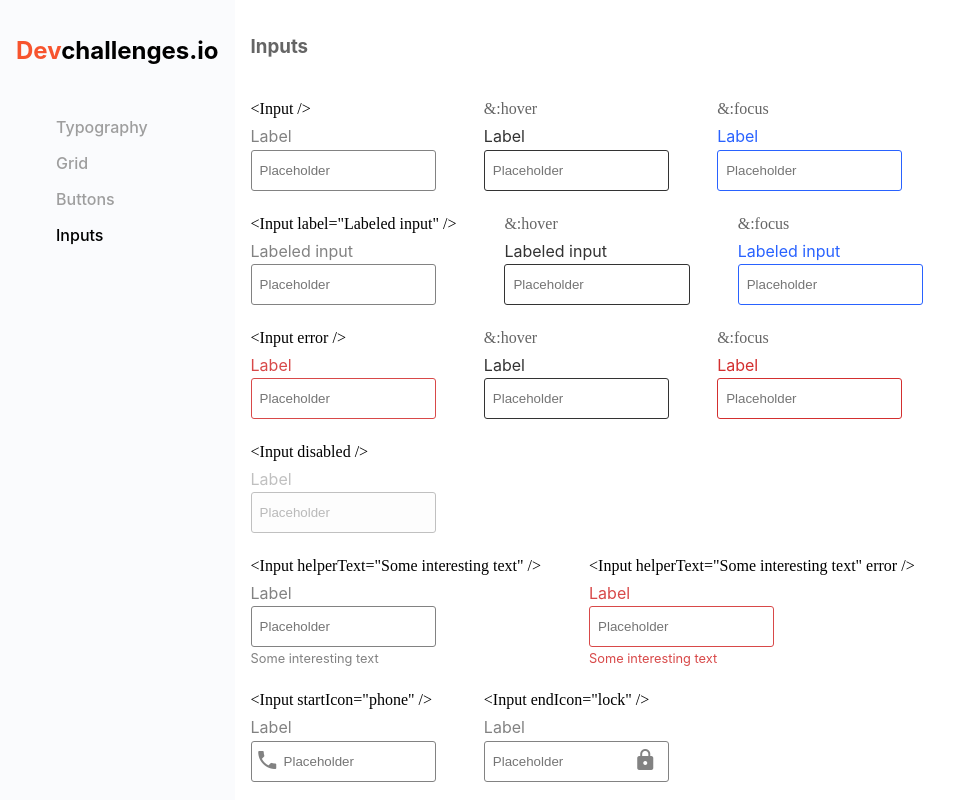
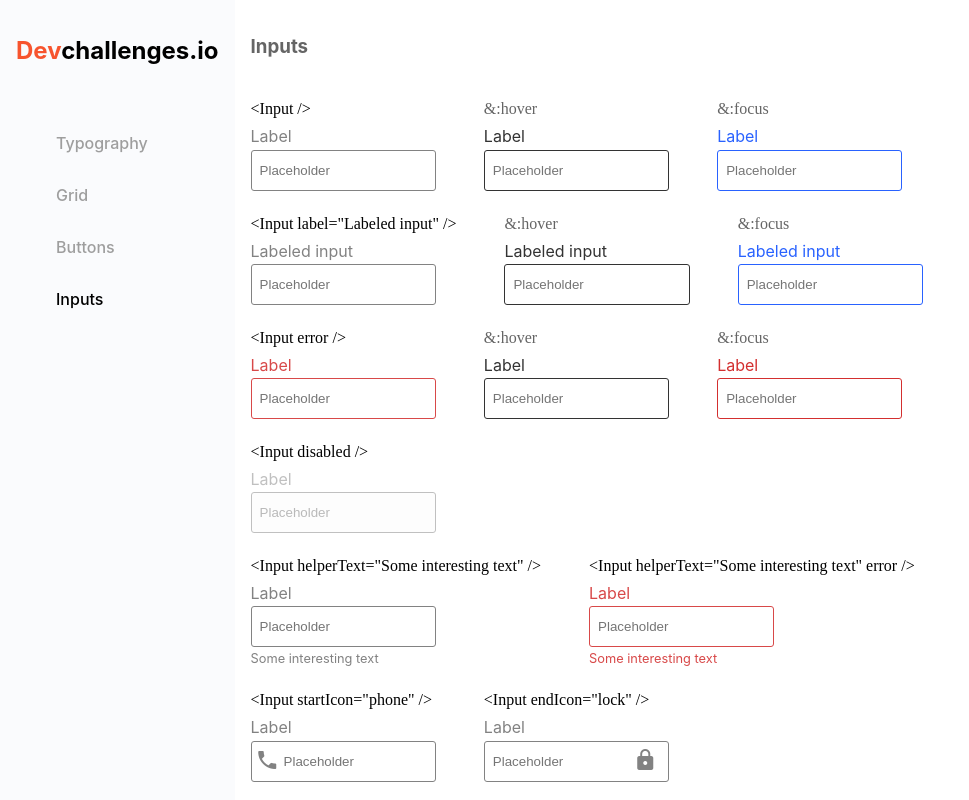
Before and after one commit to mukeshgurpude/input-component, a React (Create React App) app: page / in a window 1280 px wide. Shown: the top 800 px of the page, without its empty margins (0-969 px from the left). Built offline with nearby package versions, Linux system fonts and the light colour scheme; the HTML template or start-up script is replaced by a standard one.

Commit message:
feat: add dark mode

```diff
--- a/src/App.js
+++ b/src/App.js
@@ -12,7 +12,7 @@ function App() {
 const Container = styled.div`
   display: flex;
   width: 100%;
-  height: 100%;
+  height: 100vh;
   min-height: 100vh;
 `
 
--- a/src/components/input.jsx
+++ b/src/components/input.jsx
@@ -25,7 +25,7 @@ export default function Input({
   return <Container {...mappedProps}>
     <Label>
       <span>{label}</span>
-      <div style={{position: 'relative'}}>
+      <div style={{position: 'relative', width: 'max-content'}}>
         {startIcon &&
         <Icon position='start' className="material-icons">
           {startIcon}
@@ -52,14 +52,19 @@ export default function Input({
   </Container>
 }
 
+
 const Container = styled.div`
-  --border-color: #828282;
-  --border-color-hover: #333333;
-  --border-color-focus: #2962FF;
   ${({error}) => error &&
-    '--border-color: #D84949;--border-color-hover: #333;--border-color-focus: #D32F2F;'}
+    `--border-color: var(--error-color);
+    --border-color-hover: var(--error-hover-color);
+    --border-color-focus: var(--error-focus-color);
+    `}
   ${({disabled}) => disabled &&
-    'opacity: 0.5;--border-color: #828282;--border-color-hover: #333333;--border-color-focus: #2962FF;'}
+    `opacity: 0.5;
+    --border-color: var(--disabled-color);
+    --border-color-hover: var(--disabled-hover-color);
+    --border-color-focus: var(--disabled-focus-color);
+    `}
 
   ${({hover}) => hover &&
     '--border-color: var(--border-color-hover);'}
@@ -92,13 +97,14 @@ const genericinput = css`
   ${({fullWidth}) => fullWidth && 'width: 100%;'}
 
   &:hover {
-    border-color: var(--border-color-hover)
+    --border-color: var(--border-color-hover)
   }
   &:focus {
-    border-color: var(--border-color-focus)
+    --border-color: var(--border-color-focus)
   }
   ${({startIcon}) => startIcon && 'padding-left: 2rem'}
   ${({endIcon}) => endIcon && 'padding-right: 2rem'}
+  ${({disabled}) => disabled && 'cursor: not-allowed;'}}
 `
 const Text = styled.input`
   ${genericinput}
--- a/src/components/main.jsx
+++ b/src/components/main.jsx
@@ -54,8 +54,10 @@ export default function Main() {
 
 const Container = styled.main`
   padding: 1rem;
-  color: #656565;
+  color: var(--main-text-color);
+  background-color: var(--background-color);
   width: 100%;
+  overflow-y: auto;
 `
 const Parent = styled.div`
   display: flex;
@@ -68,5 +70,5 @@ const Heading = styled.span`
   margin-top: 1em;
   padding: .5em 0;
   font-family: ubuntu-mono, monspace;
-  ${({normal}) => normal || 'color: #000;'}
+  ${({normal}) => !normal && 'color: var(--main-heading-color);'}
 `
--- a/src/components/sidebar.jsx
+++ b/src/components/sidebar.jsx
@@ -24,22 +24,23 @@ export default function Sidebar() {
 const Header = styled.header`
   display: flex;
   flex-flow: column;
-  row-gap: 1rem;
+  row-gap: 2rem;
   padding: 1rem;
-  background-color: #FAFBFD;
+  color: var(--text-color);
+  background-color: var(--sidebar-color);
 `
 const Logo = styled.h2``
 const NavList = styled.ul`
   display: flex;
   flex-flow: column;
-  row-gap: 1rem;
+  row-gap: 2rem;
   list-style: none;
 `
 const NavItem = styled.li``
 const NavLink = styled.a`
-  color: #9E9E9E;
+  color: var(--navlink-color);
   font-size: 1rem;
   font-weight: 500;
   text-decoration: none !important;
-  ${props => props.active && ';color: #000;'}
+  ${props => props.active && ';color: var(--text-color);'}
 `
--- a/src/index.css
+++ b/src/index.css
@@ -15,3 +15,74 @@ code {
   font-family: source-code-pro, Menlo, Monaco, Consolas, 'Courier New',
     monospace;
 }
+
+:root {
+  --text-color: #000;
+  --background-color: #fff;
+  --sidebar-color: #fafbfd;
+  --navlink-color: #9e9e9e;
+
+  --main-text-color: #656565;
+  --main-heading-color: #000;
+
+
+  --border-color: #828282;
+  --border-color-hover: #333333;
+  --border-color-focus: #2962ff;
+
+  --error-hover-color: #333;
+  --error-focus-color: #d32f2f;
+  --error-color: #d84949;
+
+  --disabled-color: #828282;
+  --disabled-hover-color: #333;
+  --disabled-focus-color: #2962ff;
+}
+
+@media (prefers-color-scheme: dark) {
+  :root {
+    --text-color: #fff;
+    --background-color: #000;
+    --sidebar-color: #121212;
+    --navlink-color: #726b6b;
+
+    --main-text-color: #c7c7c7;
+    --main-heading-color: #f7f2f2;
+
+    color-scheme: dark;
+    --border-color: #828282;
+    --border-color-hover: #c3bebe;
+    --border-color-focus: #4a73e5;
+
+    --error-hover-color: #979191;
+    --error-focus-color: #d32f2f;
+    --error-color: #d84949;
+
+    --disabled-color: #828282;
+    --disabled-hover-color: #333;
+    --disabled-focus-color: #2962FF;
+  }
+}
+
+[color-scheme='dark'] {
+  color-scheme: dark;
+  --text-color: #fff;
+  --background-color: #000;
+  --sidebar-color: #121212;
+  --navlink-color: #726b6b;
+
+  --main-text-color: #c7c7c7;
+  --main-heading-color: #f7f2f2;
+
+  --border-color: #828282;
+  --border-color-hover: #c3bebe;
+  --border-color-focus: #4a73e5;
+
+  --error-hover-color: #979191;
+  --error-focus-color: #d32f2f;
+  --error-color: #d84949;
+
+  --disabled-color: #828282;
+  --disabled-hover-color: #333;
+  --disabled-focus-color: #2962FF;
+}
```
